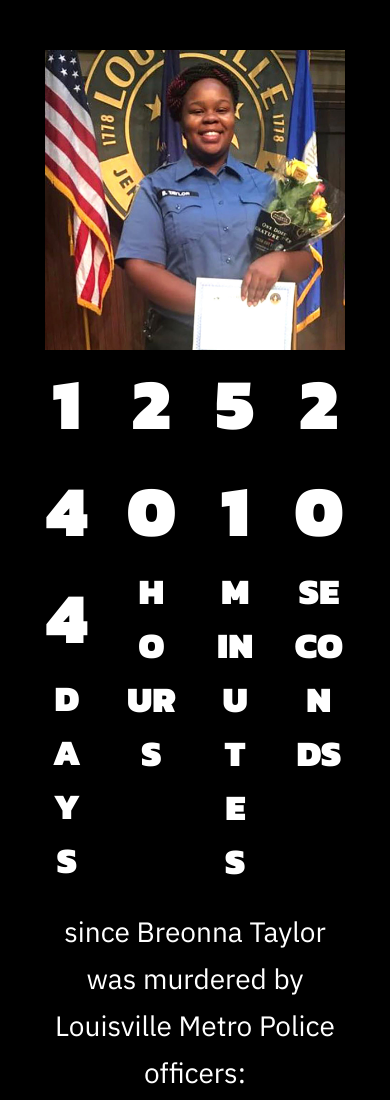
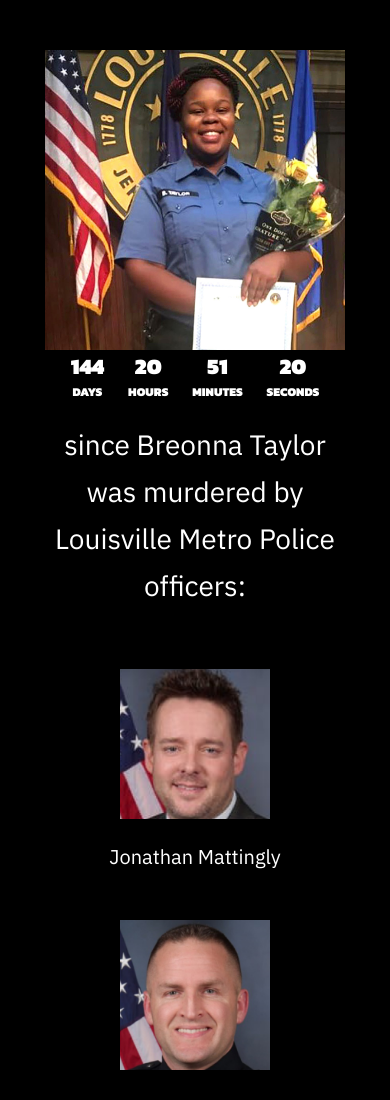
Before and after one commit to damejia100/breonna-taylor-counter, a website: page index.html in a window 390 px wide. Shown: the top 1100 px of the page. Drawn offline with Linux system fonts and the light colour scheme.

Commit message:
timer label and unit responsive

```diff
--- a/index.html
+++ b/index.html
@@ -14,24 +14,24 @@
     <img class="breonna" src="assets/breonna-taylor.jpg">
 
     <div id="timer">
-      <div class='timeUnit'>
-        <div class="timeel days">00</div>
-        <div class="timeel timeRefDays">DAYS</div>
+      <div class='timeCounter'>
+        <div class="timeel days timeUnit">00</div>
+        <div class="timeel timeRefDays timeLabel">DAYS</div>
       </div>
 
-      <div class='timeUnit'>
-        <div class="timeel hours">00</div>
-        <div class="timeel timeRefHours">HOURS</div>
+      <div class='timeCounter'>
+        <div class="timeel hours timeUnit">00</div>
+        <div class="timeel timeRefHours timeLabel">HOURS</div>
       </div>
 
-      <div class='timeUnit'>
-        <div class="timeel minutes">00</div>
-        <div class="timeel timeRefMinutes">MINUTES</div>
+      <div class='timeCounter'>
+        <div class="timeel minutes timeUnit">00</div>
+        <div class="timeel timeRefMinutes timeLabel">MINUTES</div>
       </div>
 
-      <div class='timeUnit'>
-        <div class="timeel seconds">00</div>
-        <div class="timeel timeRefSeconds">SECONDS</div>
+      <div class='timeCounter'>
+        <div class="timeel seconds timeUnit">00</div>
+        <div class="timeel timeRefSeconds timeLabel">SECONDS</div>
       </div>
 
     </div>
--- a/style.css
+++ b/style.css
@@ -57,8 +57,13 @@ a {
   display: flex;
   flex-direction: row;
   flex-wrap: nowrap;
-  width: 75%;
+  width: 100%;
   justify-content: center;
+}
+
+#timer .timeCounter {
+  display: flex;
+  flex-direction: column;
 }
 
 #timer .timeel {
@@ -70,11 +75,11 @@ a {
 
 }
 
-#timer .days, #timer .hours, #timer .minutes, #timer .seconds {
+#timer .timeUnit {
   font-size: 72px;
 }
 
-#timer .timeRefDays, #timer .timeRefHours, #timer .timeRefMinutes, #timer .timeRefSeconds {
+#timer .timeLabel {
   font-size: 36px;
 }
 
@@ -83,7 +88,7 @@ a {
   font-style: normal;
   font-weight: normal;
   line-height: 47px;
-  margin: 0 0 80px 0;
+  margin: 40px 0 40px 0;
 }
 
 .cop-killers {
@@ -186,7 +191,28 @@ a {
   height: 75px;
 }
 
-@media screen and (max-width: 700px) {
+@media screen and (max-width: 900px) {
+  #timer .timeel {
+    padding: 0 12px;
+  }
+  #timer .timeUnit {
+    font-size: 64px;
+  }
+  #timer .timeLabel {
+    font-size: 36px;
+  }
+}
+
+@media screen and (max-width: 825px) {
+  #timer .timeUnit {
+    font-size: 54px;
+  }
+  #timer .timeLabel {
+    font-size: 28px;
+  }
+}
+
+@media screen and (max-width: 726px) {
   body {
     padding: 60px 50px;
   }
@@ -198,14 +224,26 @@ a {
     font-size: 28px;
     margin: 20px 0 60px 0;
   }
+  #timer .timeUnit {
+    font-size: 48px;
+  }
+  #timer .timeLabel {
+    font-size: 18px;
+  }
 
 }
 
-@media screen and (max-width: 500px) {
+@media screen and (max-width: 648px) {
   body {
     padding: 50px 40px;
   }
   #hero img {
     max-width: 300px;
   }
+  #timer .timeUnit {
+    font-size: 22px;
+  }
+  #timer .timeLabel {
+    font-size: 12px;
+  }
 }
```
